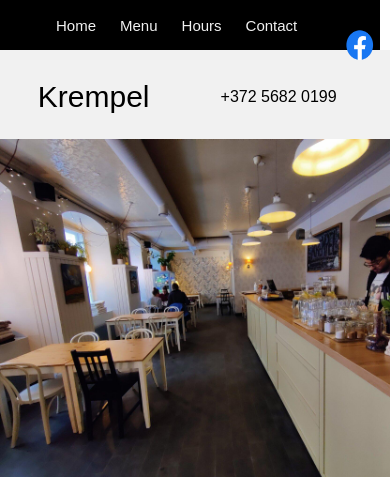
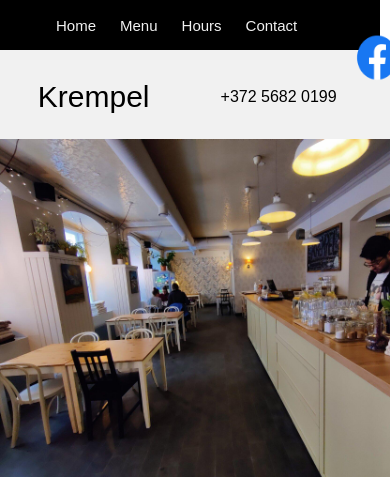
Before and after one commit to ncavazos/krempel.ee, a plain HTML site: page index.html in a window 390 px wide. Shown: the top 478 px of the page. Drawn offline with Linux system fonts and the light colour scheme; a web font is replaced by a local one.

Commit message:
Update style.css

```diff
--- a/styles/style.css
+++ b/styles/style.css
@@ -47,9 +47,9 @@ p {
   .fb {
     position: absolute;
     z-index: 3;
-    width: 50px;
-    height: 50px;
-    left: 335px;
+    width: 75px;
+    height: 75px;
+    left: 340px;
     top: 20px;
   }
   .logo {
```
